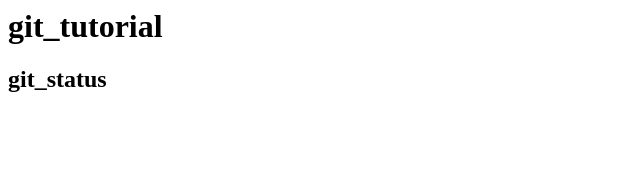
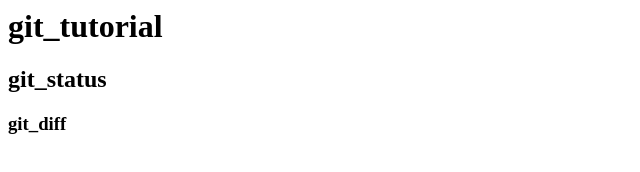
Before and after one commit to mu7kata/git_tutorial, a plain HTML site: page index.html in a window 1280 px wide. Shown: the full height of the page, 0-640 px from the left. Drawn offline with Linux system fonts and the light colour scheme.

Commit message:
gitdifを追記

```diff
--- a/index.html
+++ b/index.html
@@ -1,2 +1,3 @@
 <h1>git_tutorial</h1>
 <h2>git_status</h2>
+<h3>git_diff</h3>
```
